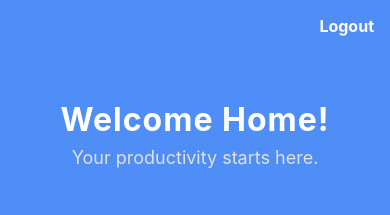
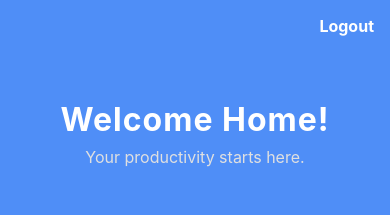
Before and after one commit to binojmadhuranga/MobileApp-StudentManagmentSystem, a React Native app: screen /Home in a window 390 px wide. Shown: the top 215 px of the page. Built offline with nearby package versions, Linux system fonts and the light colour scheme.

Commit message:
Change some text size.

```diff
--- a/src/screens/Home/Home.js
+++ b/src/screens/Home/Home.js
@@ -134,7 +134,7 @@ const styles = StyleSheet.create({
         letterSpacing: 1,
     },
     subtitle: {
-        fontSize: 18,
+        fontSize: 16,
         color: '#e0e0e0',
         marginTop: 8,
     },
```
